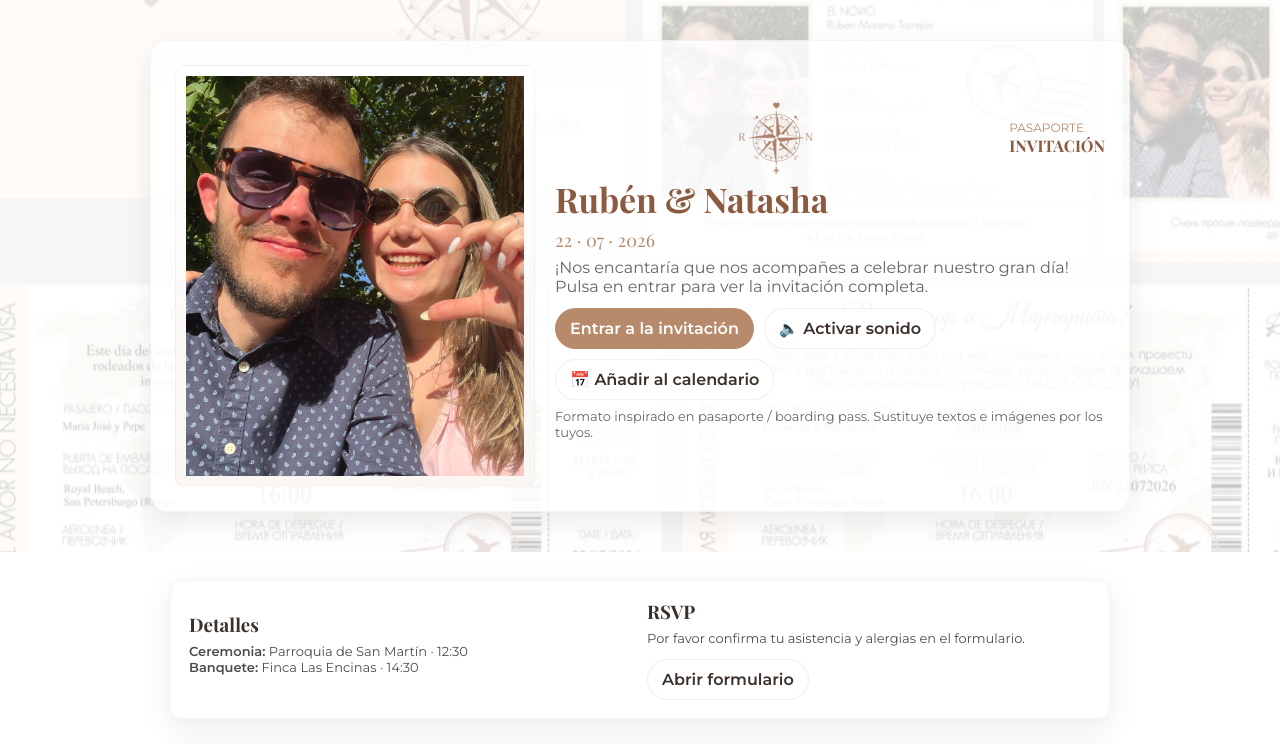
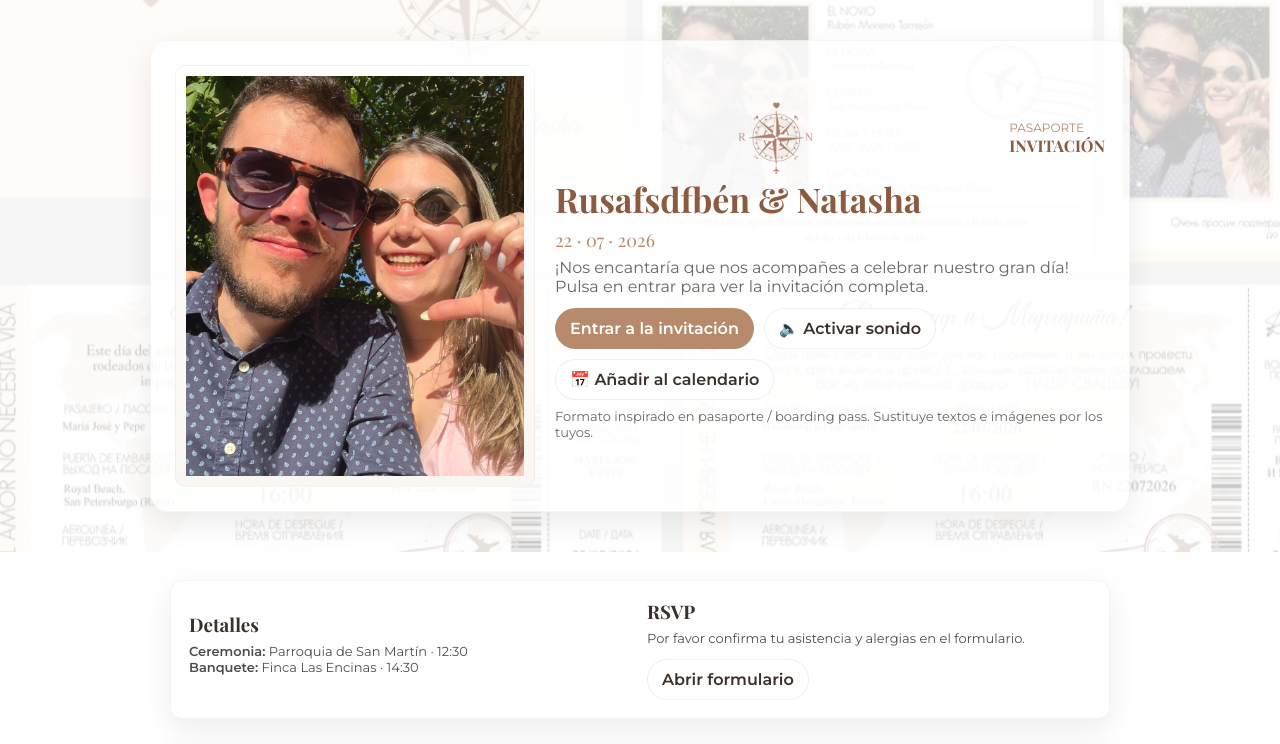
Before and after one commit to rubenmoreno19/Invitacion-Boda, a plain HTML site: page index.html in a window 1280 px wide. Shown: the top 744 px of the page. Drawn offline with nearby package versions, Linux system fonts and the light colour scheme.

Commit message:
Update index.html

```diff
--- a/index.html
+++ b/index.html
@@ -118,7 +118,7 @@ body{margin:0;font-family:Montserrat,system-ui,-apple-system,Segoe UI,Roboto,Hel
             <div style="font-weight:700;color:var(--accent-dark);font-family:'Playfair Display',serif;font-size:16px">INVITACIÓN</div>
           </div>
         </div>
-        <h1 class="title">Rubén &amp; Natasha</h1>
+        <h1 class="title">Rusafsdfbén &amp; Natasha</h1>
         <div class="subtitle">22 · 07 · 2026</div>
         <p class="lead">¡Nos encantaría que nos acompañes a celebrar nuestro gran día! Pulsa en entrar para ver la invitación completa.</p>
         <div class="controls">
```
